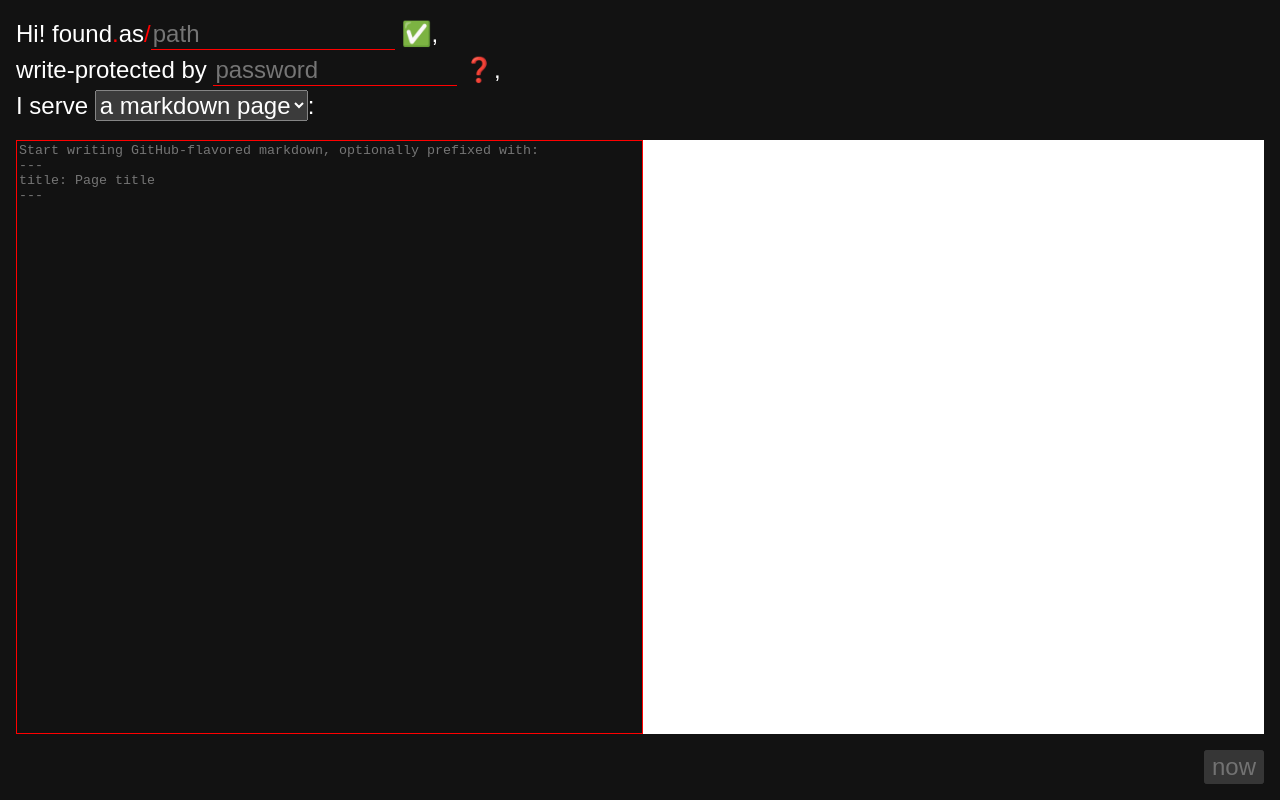
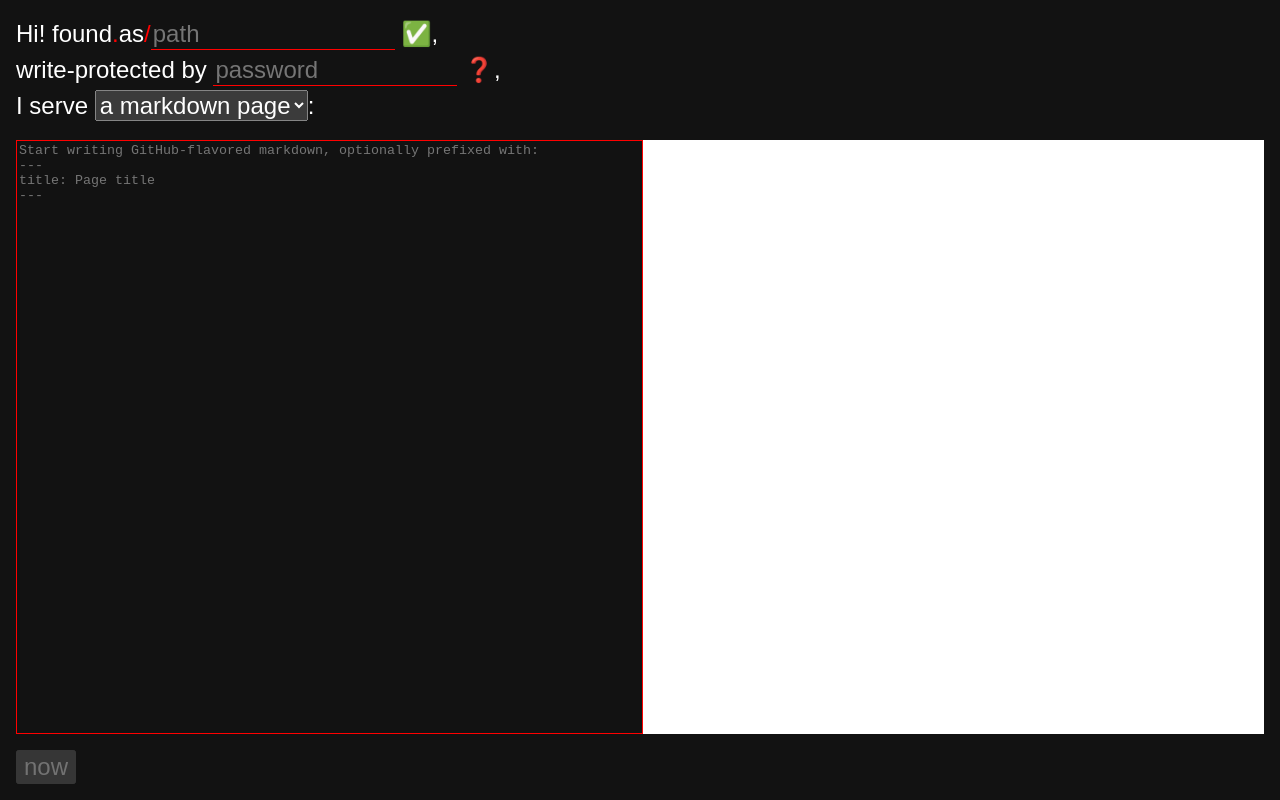
Before and after one commit to xmit-co/found.as, a Preact app: page / in a window 1280 px wide. Built offline with nearby package versions, Linux system fonts and the light colour scheme.

Commit message:
now left-aligned

```diff
--- a/src/index.css
+++ b/src/index.css
@@ -41,10 +41,6 @@ h1 {
   line-height: 150%;
 }
 
-footer {
-  text-align: right;
-}
-
 input, select, button {
   font-size: inherit;
 }
```
